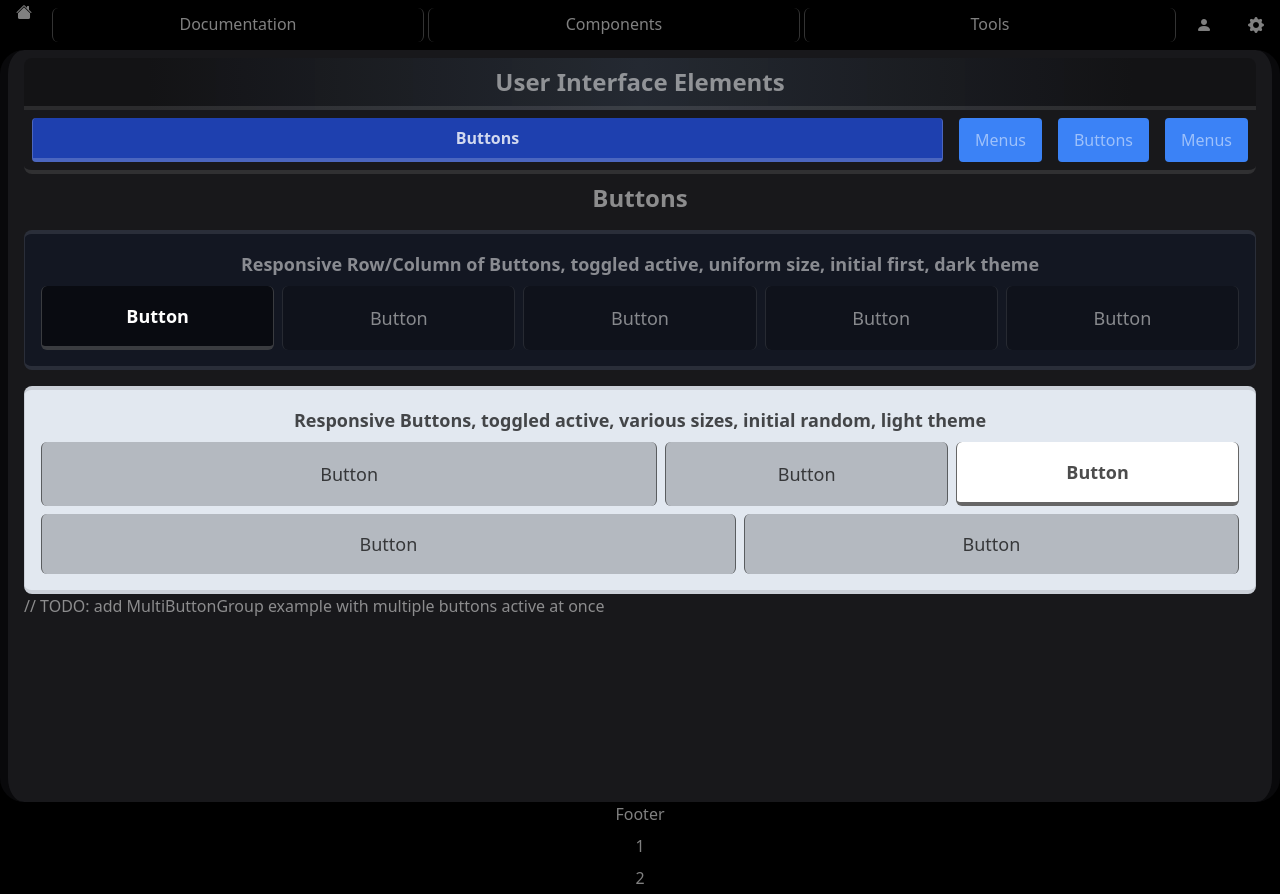
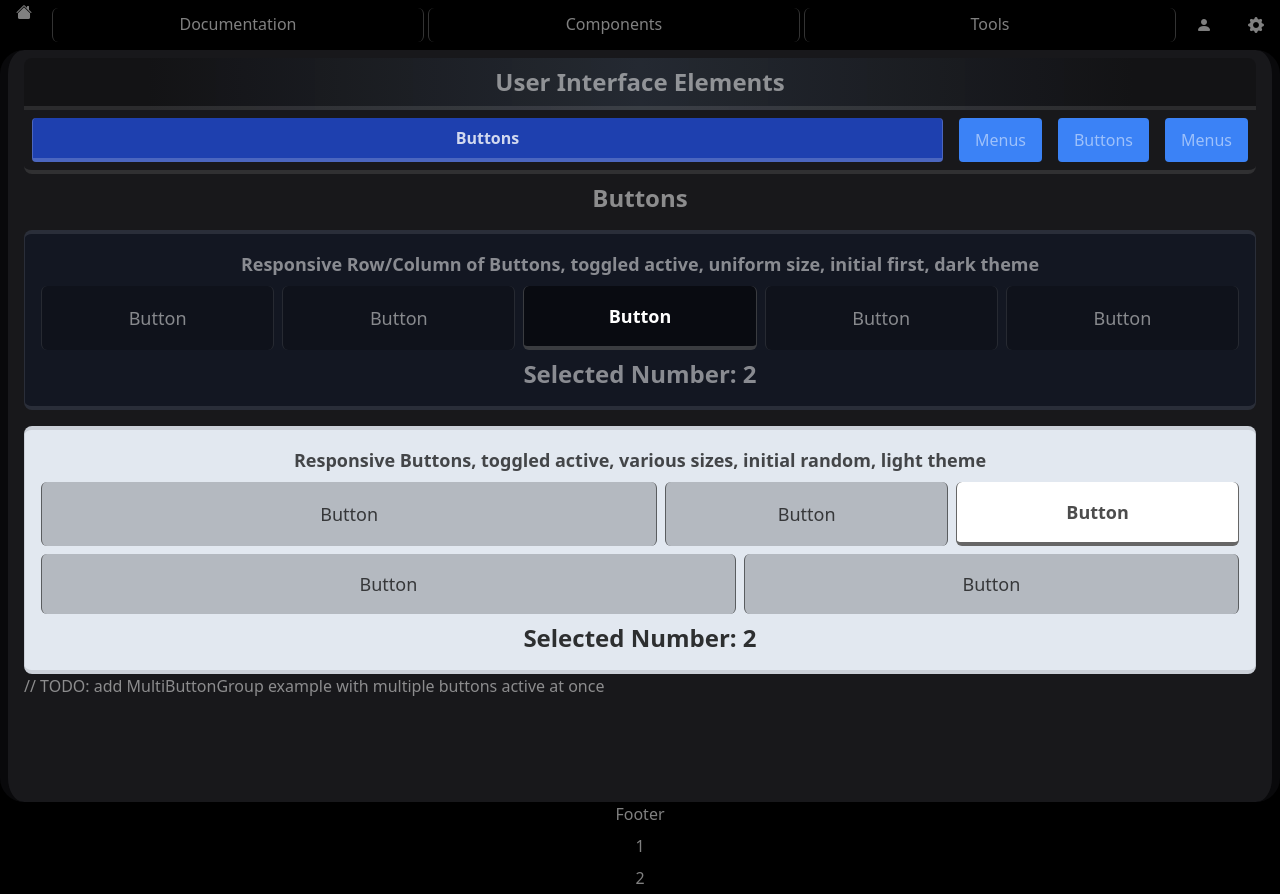
Before and after one commit to smattymatty/BaseApp-Django-HTMX-Tailwind, a Django app: page /base/ui-elements/ in a window 1280 px wide. Shown: the top 894 px of the page. Run offline with Django 4.2, Linux system fonts and the light colour scheme; some libraries are stand-ins or nearby versions.

Commit message:
togglebuttongroup initialized with django tags now

```diff
--- a/BaseApp/static/BaseApp/htmx_handlers.mjs
+++ b/BaseApp/static/BaseApp/modules/HtmxHandler.mjs
@@ -20,6 +20,14 @@ export class HtmxHandler {
     if (DEBUG) {
       console.log(`Triggering HTMX request for button ${this.button.id}`);
       console.log(`HTMX attributes: ${JSON.stringify(this.htmxAttributes)}`);
+      console.log(`Method: ${this.htmxAttributes["hx-post"] ? "POST" : "GET"}`);
+      console.log(
+        `URL: ${
+          this.htmxAttributes["hx-post"] ||
+          this.htmxAttributes["hx-get"] ||
+          this.htmxAttributes["hx-boost"]
+        }`
+      );
     }
     const hasValidRequestAttribute =
       this.htmxAttributes["hx-get"] ||
@@ -56,11 +64,11 @@ export class HtmxHandler {
       return;
     }
     // Determine the request type based on hx-boost or hx-get or hx-post
-    const method = this.htmxAttributes["hx-boost"] ? "POST" : "GET";
+    const method = this.htmxAttributes["hx-post"] ? "POST" : "GET";
     const url =
-      this.htmxAttributes["hx-boost"] ||
+      this.htmxAttributes["hx-post"] ||
       this.htmxAttributes["hx-get"] ||
-      this.htmxAttributes["hx-post"];
+      this.htmxAttributes["hx-boost"];
     // Trigger the HTMX request using htmx.ajax()
     htmx.ajax(method, url, {
       target: this.htmxAttributes["hx-target"],
--- a/BaseApp/static/BaseApp/button_handlers.mjs
+++ b/BaseApp/static/BaseApp/modules/ToggledButtonGroup.mjs
@@ -1,8 +1,6 @@
 import { initialActiveStrategies } from "./strategies.mjs";
-import { HtmxHandler } from "./htmx_handlers.mjs";
-
+import { HtmxHandler } from "./HtmxHandler.mjs";
 const DEBUG = false;
-
 /**
  * A class to manage a group of buttons that toggle an 'active' class
  * and optionally trigger HTMX requests.
@@ -47,7 +45,7 @@ export class ToggledButtonGroup {
       "last",
       "none",
       "random",
-      ...Array.from({ length: this.buttons.length }, (_, i) => i),
+      ...Array.from({ length: this.buttons.length }, (_, i) => i.toString()),
     ];
     if (!validInitialActiveValues.includes(this.initialActive)) {
       console.error(
@@ -68,7 +66,6 @@ export class ToggledButtonGroup {
     }
     this.init();
   }
-
   init() {
     // ERROR CHECKING
     if (!this.buttons.length) {
@@ -94,11 +91,7 @@ export class ToggledButtonGroup {
     });
     this.setupHTMXHandlers();
     this.setInitialActiveButton();
-    if (DEBUG) {
-      console.log(`htmxHandlers = ${JSON.stringify(this.htmxHandlers)}`);
-    }
   }
-
   setInitialActiveButton() {
     // strategy is a function that returns the button to be active
     const strategy = initialActiveStrategies[this.initialActive];
@@ -117,21 +110,13 @@ export class ToggledButtonGroup {
     const initialButton = strategy(this.buttons, this.initialActive);
     if (initialButton) {
       this.setActiveButton(initialButton);
-      // Trigger HTMX request if handler exists for the initial button
-      const buttonText = initialButton.textContent.trim();
-      const handlerIndex = Array.from(this.buttons).findIndex(
-        (btn) => btn.textContent.trim() === buttonText
-      );
-      if (
-        handlerIndex !== -1 &&
-        this.htmxHandlers[handlerIndex] instanceof HtmxHandler
-      ) {
-        // Check if handler exists
-        this.htmxHandlers[handlerIndex].triggerHtmxRequest();
+      // **New: Explicitly trigger the HTMX request for the initial active button**
+      const buttonIndex = Array.from(this.buttons).indexOf(initialButton);
+      if (buttonIndex !== -1 && this.htmxHandlers[buttonIndex]) {
+        this.htmxHandlers[buttonIndex].triggerHtmxRequest();
       }
     }
   }
-
   setActiveButton(button) {
     const classesToAdd = this.activeClass.split(" ").filter(Boolean);
     // Split and into an array of classes, filter out empty strings
@@ -144,7 +129,6 @@ export class ToggledButtonGroup {
       });
     }
   }
-
   deactivateAllButtons() {
     const classesToRemove = this.activeClass.split(" ").filter(Boolean);
     // Split and into an array of classes, filter out empty strings
@@ -154,7 +138,6 @@ export class ToggledButtonGroup {
       });
     });
   }
-
   setupHTMXHandlers() {
     // Create htmxHandlers object (modified)
     Array.from(this.buttons).forEach((button, index) => {
@@ -172,17 +155,14 @@ export class ToggledButtonGroup {
     });
   }
 }
-
 ToggledButtonGroup.initAll = function (groupFilter = "") {
   // Use this to Initialize all button groups
   // with an empty string, it will check for all elements with the ID ending in "-button-group"
   // given a string as argument, it will only check for elements with the ID starting with the string and ending in "-button-group"
   // if the string includes spaces, it will split the string and call itself recursively
   const initializedGroups = new Set();
-
   const initializeGroup = (groupId) => {
     if (initializedGroups.has(groupId)) return; // Skip if already initialized
-
     const groupElement = document.getElementById(`${groupId}-button-group`);
     if (!groupElement) {
       console.error(
@@ -190,7 +170,6 @@ ToggledButtonGroup.initAll = function (groupFilter = "") {
       );
       return;
     }
-
     console.log(`Initializing ToggledButtonGroup with ID "${groupElement.id}"`);
     const config = {
       groupId,
@@ -200,7 +179,6 @@ ToggledButtonGroup.initAll = function (groupFilter = "") {
     new ToggledButtonGroup(config);
     initializedGroups.add(groupId); // Mark as initialized
   };
-
   if (groupFilter) {
     if (groupFilter.includes(" ")) {
       const groupFilterList = groupFilter.split(" ");
--- a/BaseApp/static/BaseApp/strategies.mjs
+++ b/BaseApp/static/BaseApp/modules/strategies.mjs
@@ -8,8 +8,8 @@ export const initialActiveStrategies = {
     console.error("No random item found"),
 };
 // Dynamically generate strategies for specific indices
-for (let i = 1; i <= 100; i++) {
+for (let i = 0; i <= 100; i++) {
   initialActiveStrategies[i] = (items) =>
-    items[i - 1] || console.error(`No button at index ${i} found`);
+    items[i] || console.error(`No button at index ${i} found`);
   // TODO: add strategy to search for button by text content
 }
--- a/BaseApp/templates/BaseApp/home/sections/tech_info.html
+++ b/BaseApp/templates/BaseApp/home/sections/tech_info.html
@@ -32,6 +32,6 @@
              id="home-tech-info-output"></div>
     </div>
 </div>
-<script type="module">import { ToggledButtonGroup } from "{% static 'BaseApp/button_handlers.mjs' %}";
+<script type="module">import { ToggledButtonGroup } from "{% static 'BaseApp/modules/ToggledButtonGroup.mjs' %}";
     ToggledButtonGroup.initAll("tech-info")
 </script>
--- /dev/null
+++ b/BaseApp/templates/BaseApp/tests/number_display.html
@@ -0,0 +1,8 @@
+<div class="text-center text-2xl font-bold">
+    Selected Number:
+    {% if number %}
+        {{ number }}
+    {% else %}
+        N/A
+    {% endif %}
+</div>
--- a/BaseApp/templates/BaseApp/ui_elements/partials/button_example_1.html
+++ b/BaseApp/templates/BaseApp/ui_elements/partials/button_example_1.html
@@ -2,24 +2,56 @@
     <h4 class="text-lg font-bold text-center">
         Responsive Row/Column of Buttons, toggled active, uniform size, initial first, dark theme
     </h4>
-    <div id="example-button-group"
-         data-active-class="bg-black/50 hover:bg-black/50 font-bold text-white border-b-4 border-white/20"
-         data-initial-active="first"
-         class="flex flex-col md:flex-row gap-2 justify-center">
-        <button class="flex-grow w-full text-base lg:text-lg px-4 md:px-8 py-4 border-x border-white/10 rounded-md transition-all duration-100 ease-linear bg-black/20  hover:bg-black/30">
+    <form id="example-button-group"
+          data-active-class="bg-black/50 hover:bg-black/50 font-bold text-white border-b-4 border-white/20"
+          data-initial-active="2"
+          class="flex flex-col md:flex-row gap-2 justify-center">
+        {% csrf_token %}
+        <button hx-post="{% url 'BaseApp:display_number' %}"
+                hx-trigger="click"
+                hx-target="#result-container"
+                hx-swap="innerHTML"
+                name="number"
+                value="0"
+                class="flex-grow w-full text-base lg:text-lg px-4 md:px-8 py-4 border-x border-white/10 rounded-md transition-all duration-100 ease-linear bg-black/20  hover:bg-black/30">
             Button
         </button>
-        <button class="flex-grow w-full text-base lg:text-lg px-4 md:px-8 py-4 border-x border-white/10 rounded-md transition-all duration-100 ease-linear bg-black/20  hover:bg-black/30">
+        <button hx-post="{% url 'BaseApp:display_number' %}"
+                hx-trigger="click"
+                hx-target="#result-container"
+                hx-swap="innerHTML"
+                name="number"
+                value="1"
+                class="flex-grow w-full text-base lg:text-lg px-4 md:px-8 py-4 border-x border-white/10 rounded-md transition-all duration-100 ease-linear bg-black/20  hover:bg-black/30">
             Button
         </button>
-        <button class="flex-grow w-full text-base lg:text-lg px-4 md:px-8 py-4 border-x border-white/10 rounded-md transition-all duration-100 ease-linear bg-black/20  hover:bg-black/30">
+        <button hx-post="{% url 'BaseApp:display_number' %}"
+                hx-trigger="click"
+                hx-target="#result-container"
+                hx-swap="innerHTML"
+                name="number"
+                value="2"
+                class="flex-grow w-full text-base lg:text-lg px-4 md:px-8 py-4 border-x border-white/10 rounded-md transition-all duration-100 ease-linear bg-black/20  hover:bg-black/30">
             Button
         </button>
-        <button class="flex-grow w-full text-base lg:text-lg px-4 md:px-8 py-4 border-x border-white/10 rounded-md transition-all duration-100 ease-linear bg-black/20  hover:bg-black/30">
+        <button hx-post="{% url 'BaseApp:display_number' %}"
+                hx-trigger="click"
+                hx-target="#result-container"
+                hx-swap="innerHTML"
+                name="number"
+                value="3"
+                class="flex-grow w-full text-base lg:text-lg px-4 md:px-8 py-4 border-x border-white/10 rounded-md transition-all duration-100 ease-linear bg-black/20  hover:bg-black/30">
             Button
         </button>
-        <button class="flex-grow w-full text-base lg:text-lg px-4 md:px-8 py-4 border-x border-white/10 rounded-md transition-all duration-100 ease-linear bg-black/20  hover:bg-black/30">
+        <button hx-post="{% url 'BaseApp:display_number' %}"
+                hx-trigger="click"
+                hx-target="#result-container"
+                hx-swap="innerHTML"
+                name="number"
+                value="4"
+                class="flex-grow w-full text-base lg:text-lg px-4 md:px-8 py-4 border-x border-white/10 rounded-md transition-all duration-100 ease-linear bg-black/20  hover:bg-black/30">
             Button
         </button>
-    </div>
+    </form>
+    <div id="result-container"></div>
 </div>
--- a/BaseApp/templates/BaseApp/ui_elements/partials/button_example_2.html
+++ b/BaseApp/templates/BaseApp/ui_elements/partials/button_example_2.html
@@ -2,25 +2,56 @@
     <h4 class="text-lg font-bold text-center text-black/70">
         Responsive Buttons, toggled active, various sizes, initial random, light theme
     </h4>
-    <div id="example2-button-group"
-         data-active-class="bg-white hover:bg-white font-bold text-black border-b-4 border-black/60"
-         data-initial-active="random"
-         class="flex flex-wrap gap-2 justify-center transition-all duration-300 ease-linear">
-        <button class="flex-grow w-1/3 text-black/70 text-base lg:text-lg px-4 md:px-8 py-4 border-x border-black/50 rounded-md transition-all duration-100 ease-linear bg-black/20  hover:bg-black/30">
+    <form id="example2-button-group"
+          data-active-class="bg-white hover:bg-white font-bold text-black border-b-4 border-black/60"
+          data-initial-active="random"
+          class="flex flex-wrap gap-2 justify-center transition-all duration-300 ease-linear">
+        {% csrf_token %}
+        <button hx-post="{% url 'BaseApp:display_number' %}"
+                hx-trigger="click"
+                hx-target="#result-container2"
+                hx-swap="innerHTML"
+                name="number"
+                value="0"
+                class="flex-grow w-1/3 text-black/70 text-base lg:text-lg px-4 md:px-8 py-4 border-x border-black/50 rounded-md transition-all duration-100 ease-linear bg-black/20  hover:bg-black/30">
             Button
         </button>
-        <button class="flex-1 w-1/6 text-black/70 text-base lg:text-lg px-4 md:px-8 py-4 border-x border-black/50 rounded-md transition-all duration-100 ease-linear bg-black/20  hover:bg-black/30">
+        <button hx-post="{% url 'BaseApp:display_number' %}"
+                hx-trigger="click"
+                hx-target="#result-container2"
+                hx-swap="innerHTML"
+                name="number"
+                value="1"
+                class="flex-1 w-1/6 text-black/70 text-base lg:text-lg px-4 md:px-8 py-4 border-x border-black/50 rounded-md transition-all duration-100 ease-linear bg-black/20  hover:bg-black/30">
             Button
         </button>
-        <button class="flex-1 w-full text-black/70 text-base lg:text-lg px-4 md:px-8 py-4 border-x border-black/50 rounded-md transition-all duration-100 ease-linear bg-black/20  hover:bg-black/30">
+        <button hx-post="{% url 'BaseApp:display_number' %}"
+                hx-trigger="click"
+                hx-target="#result-container2"
+                hx-swap="innerHTML"
+                name="number"
+                value="2"
+                class="flex-1 w-full text-black/70 text-base lg:text-lg px-4 md:px-8 py-4 border-x border-black/50 rounded-md transition-all duration-100 ease-linear bg-black/20  hover:bg-black/30">
             Button
         </button>
-        <button class="flex-grow text-black/70 w-1/2 text-base lg:text-lg px-4 md:px-8 py-4 border-x border-black/50 rounded-md transition-all duration-100 ease-linear bg-black/20  hover:bg-black/30">
+        <button hx-post="{% url 'BaseApp:display_number' %}"
+                hx-trigger="click"
+                hx-target="#result-container2"
+                hx-swap="innerHTML"
+                name="number"
+                value="3"
+                class="flex-grow text-black/70 w-1/2 text-base lg:text-lg px-4 md:px-8 py-4 border-x border-black/50 rounded-md transition-all duration-100 ease-linear bg-black/20  hover:bg-black/30">
             Button
         </button>
-        <button class="flex-grow text-black/70 w-1/3 text-base lg:text-lg px-4 md:px-8 py-4 border-x border-black/50 rounded-md transition-all duration-100 ease-linear bg-black/20  hover:bg-black/30">
+        <button hx-post="{% url 'BaseApp:display_number' %}"
+                hx-trigger="click"
+                hx-target="#result-container2"
+                hx-swap="innerHTML"
+                name="number"
+                value="4"
+                class="flex-grow text-black/70 w-1/3 text-base lg:text-lg px-4 md:px-8 py-4 border-x border-black/50 rounded-md transition-all duration-100 ease-linear bg-black/20  hover:bg-black/30">
             Button
         </button>
-    </div>
+    </form>
+    <div id="result-container2" class="text-black/80"></div>
 </div>
-</div>
--- a/BaseApp/templates/BaseApp/ui_elements/sections/buttons_examples.html
+++ b/BaseApp/templates/BaseApp/ui_elements/sections/buttons_examples.html
@@ -1,11 +1,8 @@
-{% load static %}
+{% load button_group_tags %}
 <div class="flex flex-col space-y-4">
     <h3 class="text-2xl font-bold text-center mt-2">Buttons</h3>
     {% include 'BaseApp/ui_elements/partials/button_example_1.html' %}
     {% include 'BaseApp/ui_elements/partials/button_example_2.html' %}
 </div>
 // TODO: add MultiButtonGroup example with multiple buttons active at once
-<script type="module">import { ToggledButtonGroup } from "{% static 'BaseApp/button_handlers.mjs' %}";
-    ToggledButtonGroup.initAll("example example2")
-    // TODO: allow multiple groups in one function call
-</script>
+{% init_button_groups "example" "example2" %}
--- a/BaseApp/templates/BaseApp/ui_elements/ui-elements.html
+++ b/BaseApp/templates/BaseApp/ui_elements/ui-elements.html
@@ -35,7 +35,7 @@
     </div>
     <div id="ui-elements-content-target"
          class="flex flex-col space-y-4 w-full"></div>
-    <script type="module">import { ToggledButtonGroup } from "{% static 'BaseApp/button_handlers.mjs' %}";
+    <script type="module">import { ToggledButtonGroup } from "{% static 'BaseApp/modules/ToggledButtonGroup.mjs' %}";
         ToggledButtonGroup.initAll("ui-elements")
     </script>
 {% endblock content %}
--- /dev/null
+++ b/BaseApp/templatetags/button_group_tags.py
@@ -0,0 +1,32 @@
+from django import template
+from django.templatetags.static import static
+from django.utils.safestring import mark_safe
+
+register = template.Library()
+
+
+@register.simple_tag
+def init_button_groups(*group_ids):
+    """
+    Generates the JavaScript code to initialize ToggledButtonGroup instances.
+
+    Args:
+        *group_ids: Variable number of button group IDs.
+
+    Returns:
+        Safe JavaScript code string.
+    """
+
+    if not group_ids:
+        return ""
+
+    module_path = static("BaseApp/modules/ToggledButtonGroup.mjs")
+
+    js_code = f"""
+        <script type="module">
+            import {{ ToggledButtonGroup }} from "{module_path}";
+            ToggledButtonGroup.initAll('{ " ".join(group_ids) }');
+        </script>
+    """
+
+    return mark_safe(js_code)
--- a/BaseApp/urls.py
+++ b/BaseApp/urls.py
@@ -1,5 +1,5 @@
 from django.urls import path
-from .views import BaseView, HomeView, UIElementView, ComponentsView, DocumentationView, ButtonsView, CardsView, TypographyView, get_django_info, get_tailwind_info, get_htmx_info, get_buttons_examples, get_menu_examples
+from .views import BaseView, HomeView, UIElementView, ComponentsView, DocumentationView, ButtonsView, CardsView, TypographyView, get_django_info, get_tailwind_info, get_htmx_info, get_buttons_examples, get_menu_examples, display_number
 
 urlpatterns = [
     path('', BaseView.as_view(), name='base'),
@@ -18,4 +18,5 @@ urlpatterns = [
          get_buttons_examples, name="buttons-examples"),
     path('ui-elements/menus/examples/',
          get_menu_examples, name="menus-examples"),
+    path('display_number/', display_number, name="display_number"),
 ]
--- a/BaseApp/views.py
+++ b/BaseApp/views.py
@@ -2,7 +2,9 @@ from typing import Any
 
 from django.views.generic.base import TemplateView
 from django.template import loader
-from django.http import HttpResponse
+from django.http import HttpResponse, JsonResponse
+from django.conf import settings
+from django.views.decorators.http import require_POST
 
 from BaseApp.utils import get_module_logger
 
@@ -95,3 +97,27 @@ class CardsView(BaseView):
 class TypographyView(BaseView):
     template_name = "BaseApp/ui_elements/typography.html"
     title = "UI Elements - Typography"
+
+
+@require_POST
+def display_number(request):
+    try:
+        # Retrieve the button value from the POST data
+        number = request.POST.get('number')
+        # Log the POST data (for debugging)
+        module_logger.info(f"POST data: {request.POST}")
+        # Log the received number (for debugging)
+        module_logger.info(f"Received number: {number}")
+
+        # Render the template with the number
+        template = loader.get_template('BaseApp/tests/number_display.html')
+        context = {'number': number}
+        return HttpResponse(template.render(context, request))
+
+    except Exception as e:
+        # Handle exceptions and log errors
+        module_logger.error(f"Error in display_number: {e}")
+        if settings.DEBUG:
+            return JsonResponse({'error': f'Error: {e}'}, status=500)
+        else:
+            return JsonResponse({'error': 'Internal Server Error'}, status=500)
--- a/BlogApp/templates/BlogApp/sections/blog_listing_top_bar.html
+++ b/BlogApp/templates/BlogApp/sections/blog_listing_top_bar.html
@@ -1,6 +1,7 @@
 <div class="flex flex-row gap-4 items-center justify-between p-4 border-b-4 border-white/10 bg-black/10 text-center bg-gradient-to-b from-black/20 from-0% via-blue-300/5 via-5% to-black/20 to-50% rounded-b-md">
     <!-- SEARCH -->
     <form id="blog-search-form" class="flex flex-grow">
+        {% csrf_token %}
         <div class="w-full flex flex-grow">
             <input id="blog-search-input"
                    type="text"
@@ -9,7 +10,6 @@
                    hx-target="#blog-page-main"
                    hx-trigger="keyup changed delay:250ms"
                    hx-swap="innerHTML"
-                   hx-headers='{"X-CSRFToken": "{{ csrf_token }}"}'
                    hx-indicator="#blog-page-main-indicator"
                    placeholder="Search Blog Posts..."
                    class="w-full px-4 py-2 rounded-md bg-black/10 focus:bg-black/20 hover:bg-black/30 active:bg-black/40 text-white/70 focus:text-white/80 hover:text-white/90 active:text-white/100 focus:outline-none focus:ring-2 focus:ring-blue-500">
--- a/theme/static/css/dist/styles.css
+++ b/theme/static/css/dist/styles.css
@@ -2146,6 +2121,10 @@ select {
 
 .text-black\/70 {
   color: rgb(0 0 0 / 0.7);
+}
+
+.text-black\/80 {
+  color: rgb(0 0 0 / 0.8);
 }
 
 .text-gray-500 {
```
Also changed, not shown: other parts of theme/static/css/dist/styles.css (+25 -62 lines), BaseApp/static/BaseApp/modules/dropdown_handlers.mjs (renamed from BaseApp/static/BaseApp/dropdown_handlers.mjs), BaseApp/static/BaseApp/modules/modal_handler.mjs (renamed from BaseApp/static/BaseApp/modal_handler.mjs), README.md, 3 other files.
